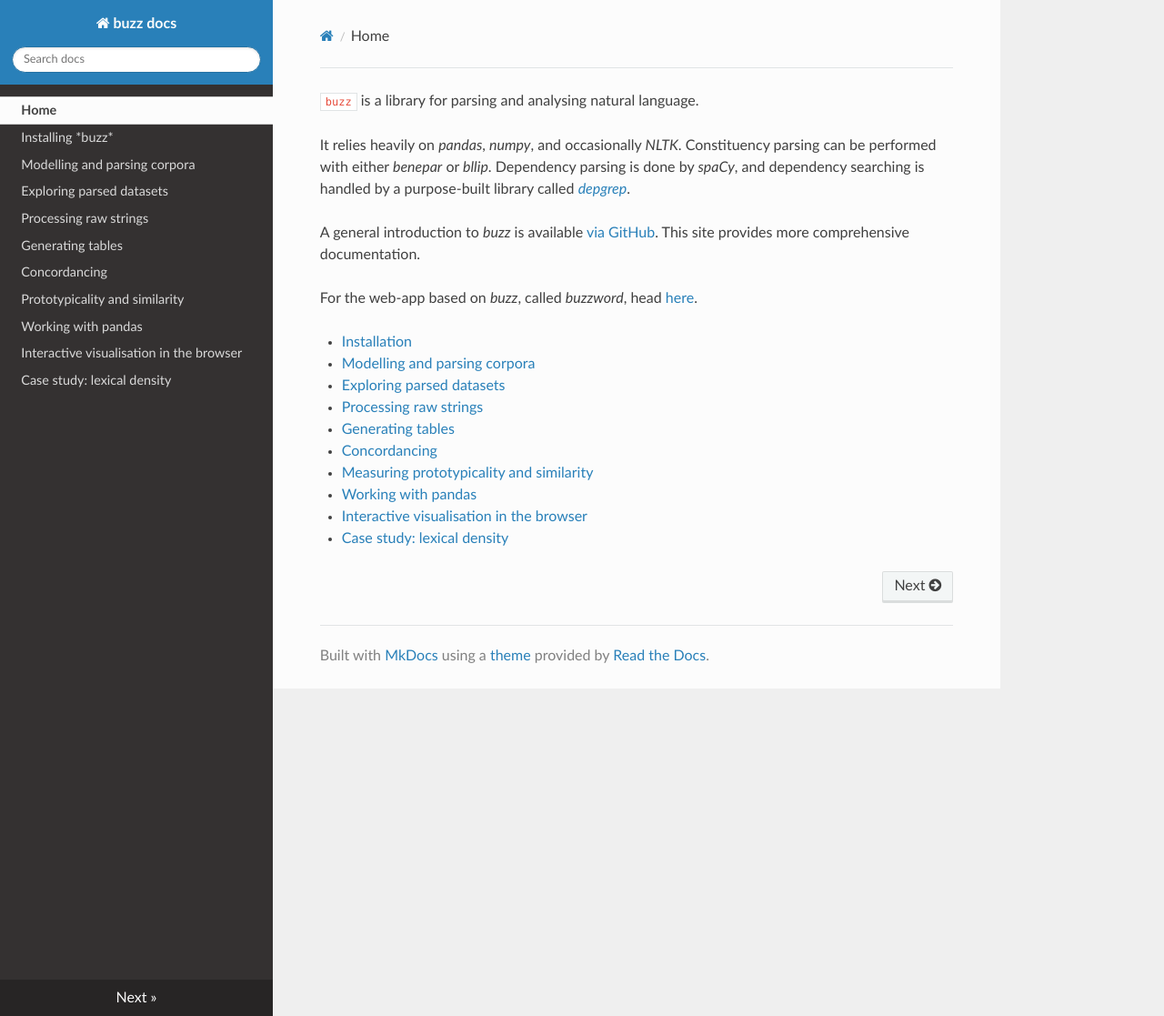
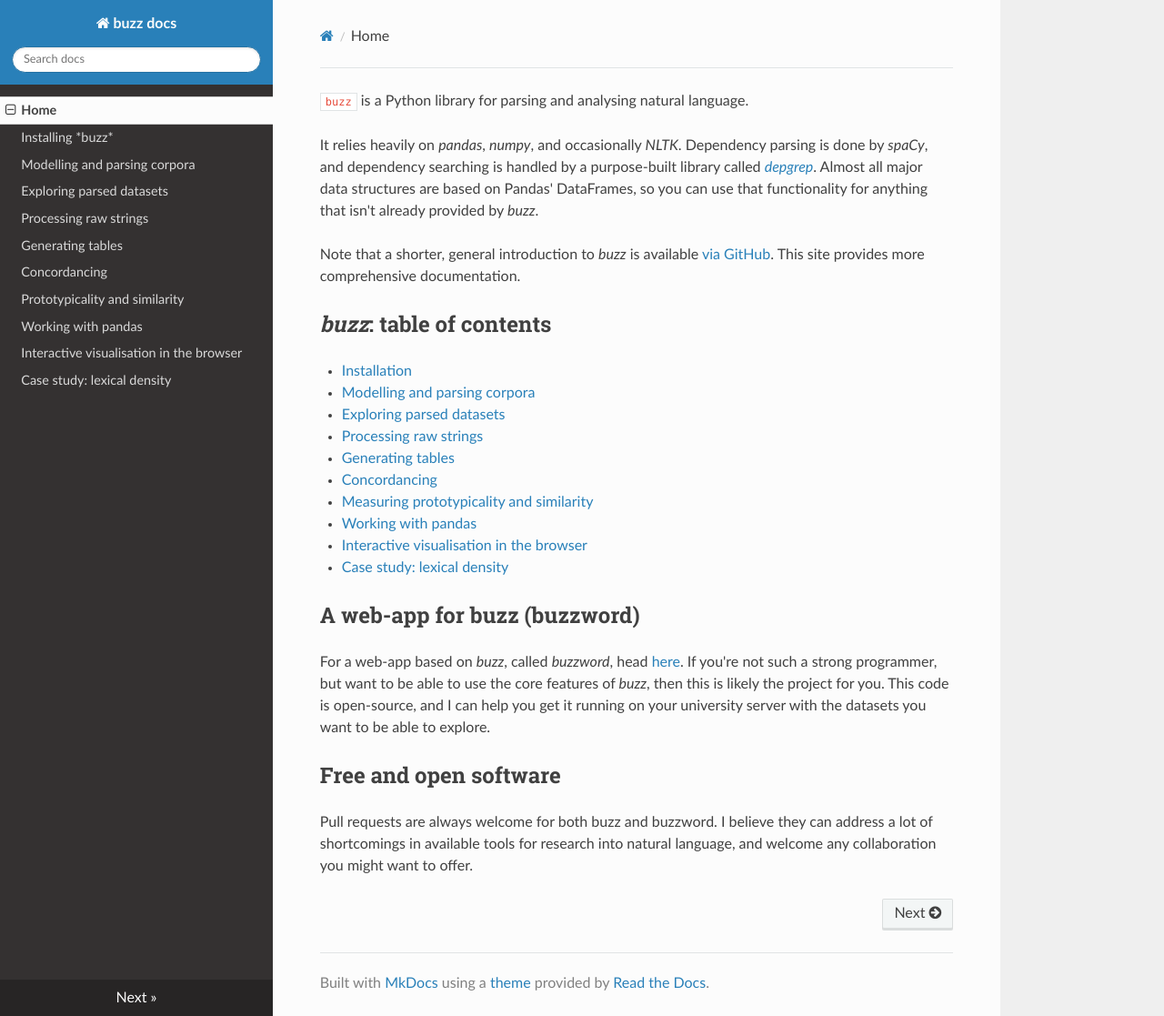
Before and after one commit to interrogator/buzz, an MkDocs documentation site: the page built from docs/index.md, in a window 1280 px wide and 1117 px high. Shown: the whole window at 91% size. Built offline with MkDocs 1.6.1, drawn with Linux system fonts in a browser that asks for light colours; nearby versions of some CDN libraries.

Commit message:
improve docs

```diff
--- a/docs/index.md
+++ b/docs/index.md
@@ -1,10 +1,10 @@
-`buzz` is a library for parsing and analysing natural language.
+`buzz` is a Python library for parsing and analysing natural language.
 
-It relies heavily on *pandas*, *numpy*, and occasionally *NLTK*. Constituency parsing can be performed with either *benepar* or *bllip*. Dependency parsing is done by *spaCy*, and dependency searching is handled by a purpose-built library called [*depgrep*](https://github.com/interrogator/depgrep).
+It relies heavily on *pandas*, *numpy*, and occasionally *NLTK*. Dependency parsing is done by *spaCy*, and dependency searching is handled by a purpose-built library called [*depgrep*](https://github.com/interrogator/depgrep). Almost all major data structures are based on Pandas' DataFrames, so you can use that functionality for anything that isn't already provided by *buzz*.
 
-A general introduction to *buzz* is available [via GitHub](https://github.com/interrogator/buzz). This site provides more comprehensive documentation.
+Note that a shorter, general introduction to *buzz* is available [via GitHub](https://github.com/interrogator/buzz). This site provides more comprehensive documentation.
 
-For the web-app based on *buzz*, called *buzzword*, head [here](https://buzzword.readthedocs.io/en/latest/).
+## *buzz*: table of contents
 
 - [Installation](install.md)
 - [Modelling and parsing corpora](corpus.md)
@@ -16,3 +16,11 @@ For the web-app based on *buzz*, called *buzzword*, head [here](https://buzzword
 - [Working with pandas](pandas.md)
 - [Interactive visualisation in the browser](site.md)
 - [Case study: lexical density](density.md)
+
+## A web-app for buzz (buzzword)
+
+For a web-app based on *buzz*, called *buzzword*, head [here](https://buzzword.readthedocs.io/en/latest/). If you're not such a strong programmer, but want to be able to use the core features of *buzz*, then this is likely the project for you. This code is open-source, and I can help you get it running on your university server with the datasets you want to be able to explore.
+
+## Free and open software
+
+Pull requests are always welcome for both buzz and buzzword. I believe they can address a lot of shortcomings in available tools for research into natural language, and welcome any collaboration you might want to offer.
```
Also changed, not shown: docs/depgrep.md (+4 -0 lines), docs/site.md (+2 -6 lines).
